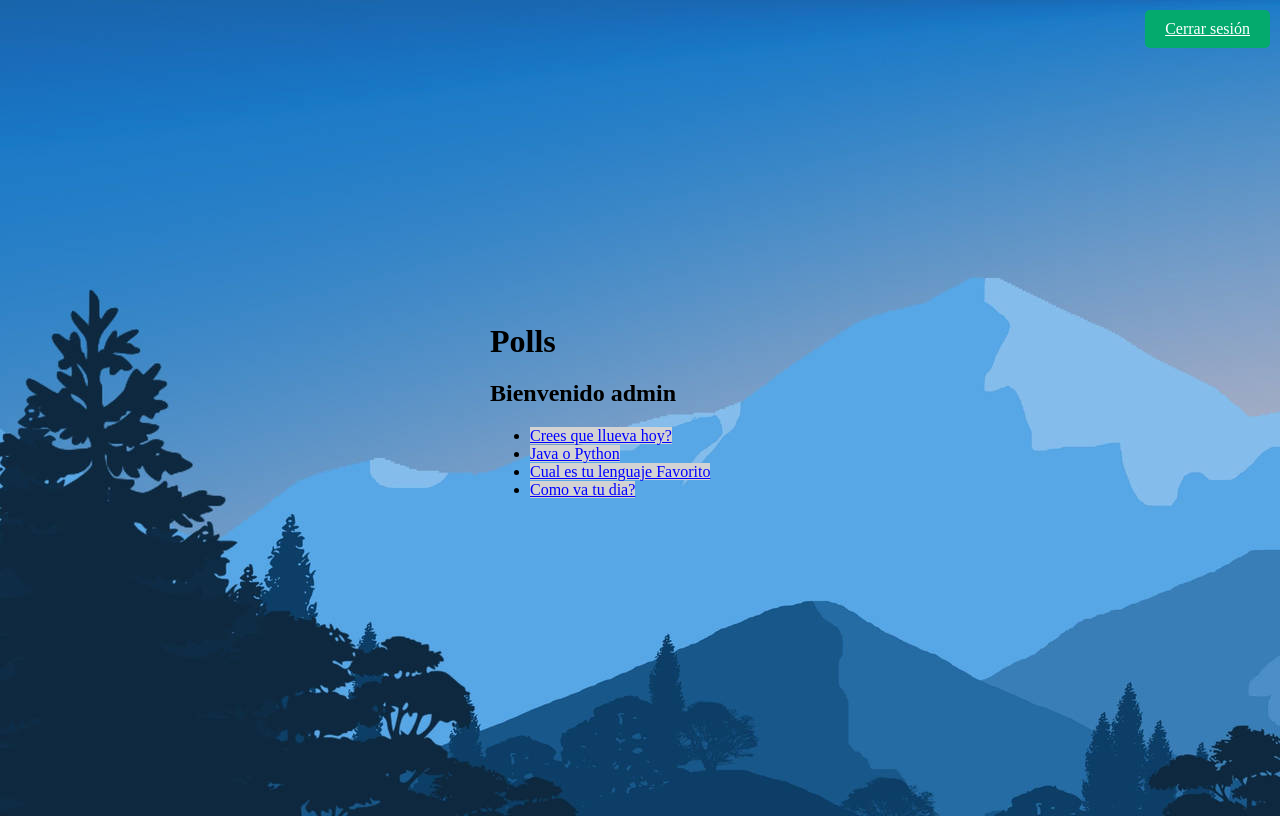
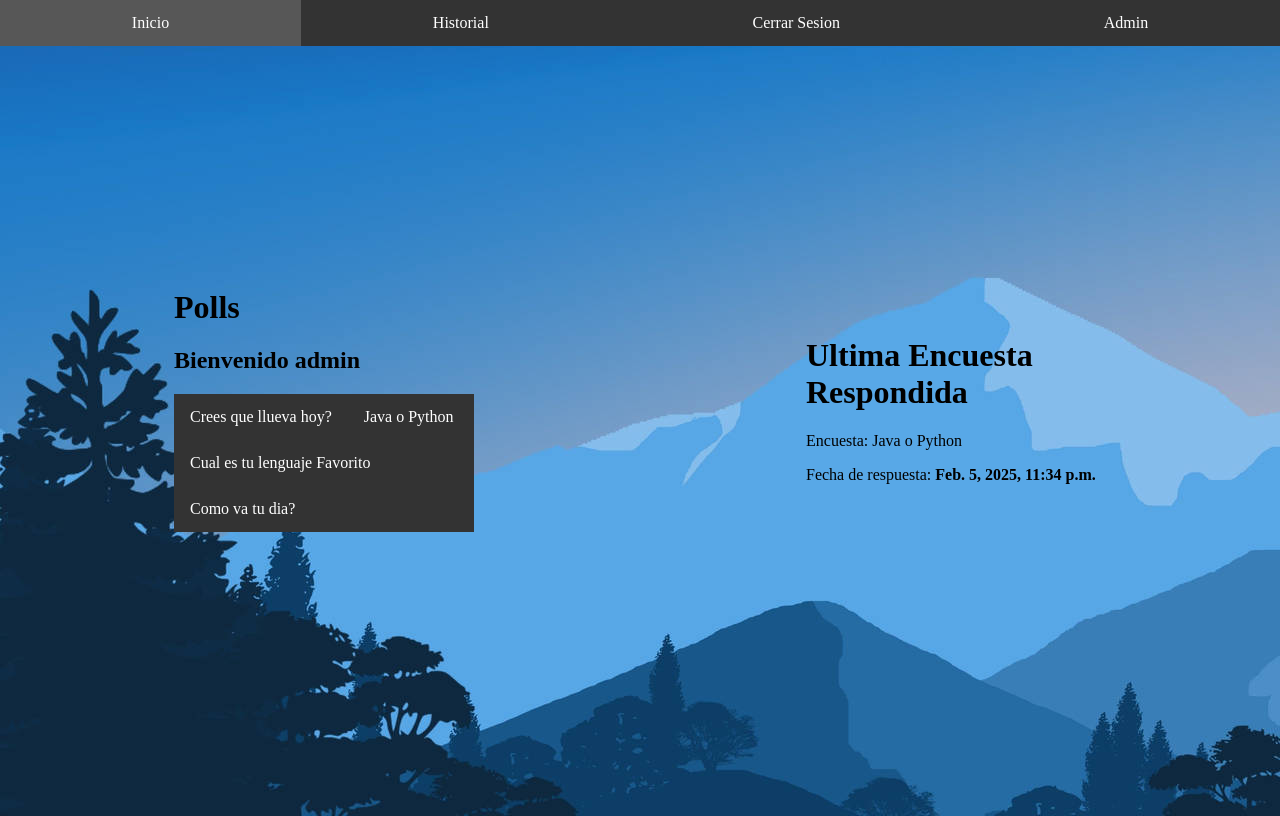
Before and after one commit to SamuelP-R/Djangotutorial, a Django app: page /polls/ in a window 1280 px wide. Run offline with Django 4.2, Linux system fonts and the light colour scheme; a user stored in the database is signed in; data comes from the database, SQL or seed files in the repository; both versions use the stored data as it was after the commit.

Commit message:
5_feb2025

```diff
--- a/polls/static/polls/style.css
+++ b/polls/static/polls/style.css
@@ -1,7 +1,4 @@
-li a {
-    background-color: lightgrey;
-  color: blue;
-}
+
 body {
     background: white url("images/background.jpg") no-repeat;
     display: flex;
@@ -30,6 +27,18 @@ div {
   font-size: 16px;
 }
 
+.top-left {
+  top: 10px;
+  right: 10px;
+  padding: 10px 20px;
+  background-color: #0ceb8e;
+  color: white;
+  border: none;
+  border-radius: 5px;
+  cursor: pointer;
+  font-size: 16px;
+}
+
 .top-right:hover {
   background-color: #0056b3;
 }
@@ -41,3 +50,61 @@ div {
   align-items: center;
   height: 100vh; /* Altura de toda la ventana */
 }
+
+ul {
+  list-style-type: none;
+  margin: top;
+  padding: 0;
+  overflow: hidden;
+  background-color: #333;
+}
+
+li {
+  float: left;
+}
+
+li a {
+  display: block;
+  color: white;
+  text-align: center;
+  padding: 14px 16px;
+  text-decoration: none;
+}
+
+/* Change the link color to #111 (black) on hover */
+li a:hover {
+  background-color: #111;
+}
+
+.menu {
+  background-color: #333; /* Color de fondo */
+  overflow: hidden;
+  width: 100%; /* Asegurar que ocupe todo el ancho */
+  position: fixed; /* Fijar el navbar en la parte superior */
+  top: 0;
+  left: 0;
+  z-index: 1000;
+}
+
+.menu ul {
+  list-style-type: none;
+  margin: 0;
+  padding: 0;
+  display: flex; /* Alinear los elementos en fila */
+}
+
+.menu li {
+  flex-grow: 1;
+  text-align: center;
+}
+
+.menu a {
+  display: block;
+  color: white;
+  text-decoration: none;
+  padding: 14px 20px;
+}
+
+.menu a:hover {
+  background-color: #575757;
+}
--- a/polls/templates/polls/index.html
+++ b/polls/templates/polls/index.html
@@ -6,46 +6,32 @@
     <title>Polls</title>
     {% load static %}
     <link rel="stylesheet" href="{% static 'polls/style.css' %}">
-    <style>
-        /* Botón en la esquina superior derecha */
-        .top-right {
-            position: absolute;
-            top: 10px;
-            right: 10px;
-            padding: 10px 20px;
-            background-color: #04AA6D;
-            color: white;
-            border: none;
-            border-radius: 5px;
-            cursor: pointer;
-            font-size: 16px;
-        }
 
-        .top-right:hover {
-            background-color:rgb(137, 157, 179);
-        }
-
-        /* Contenedor centrado */
-        .centered-div {
-            display: flex;
-            justify-content: center;
-            align-items: center;
-            height: 100vh; /* Altura de toda la ventana */
-        }
-
-        h1 {
-            margin-bottom: 20px; /* Espaciado inferior */
-        }
-    </style>
 </head>
 <body>
-      <!--Inicio de Sesión o Cerrar Sesión -->
+      <!--Nav bar -->
+      <nav class="menu">
+        <ul>
+          <li><a href="{% url 'polls:index' %}">Inicio</a></li>
+          <li><a href="#">Historial</a></li>
+          {% if user.is_authenticated %}
+            <li><a href="{% url 'logout' %}?next={{ request.path }}">Cerrar Sesion</a></li>
+                {% if user.is_superuser %}
+                    <li><a href="{% url 'admin:index' %}">Admin</a></li>
+                {% endif %}
+            {% else %}
+          <li><a href="{% url 'login' %}?next={{ request.path }}">Iniciar Sesion</a></li>
+          {% endif %}
+        </ul>
+      </nav>
+
+      <!--Inicio de Sesión o Cerrar Sesión
       {% if user.is_authenticated %}
       <a href="{% url 'logout' %}?next={{ request.path }}" class="top-right">Cerrar sesión</a>
       {% else %}
       <a href="{% url 'login' %}?next={{ request.path }}" class="top-right">Iniciar sesión</a>
      {% endif %}
-
+      -->
     <!-- Contenedor centrado -->
     <div class="centered-div">
         <div>
@@ -58,7 +44,18 @@
                 {% endfor %}
                 </ul>
             {% else %}
-                <p>No polls are available.</p>
+                <p>No hay encuestas disponibles.</p>
+            {% endif %}
+        </div>
+    </div>
+    <div class="centered-div">
+        <div>
+            <h1>Ultima Encuesta Respondida</h1>
+            {% if latest_question %}
+            <p>Encuesta: <string>{{ latest_question.question_text }}</strong/></p>
+            <p>Fecha de respuesta: <strong>{{ latest_vote_date }}</strong></p>
+            {% else %}
+            <p>No se respondio ninguna encuesta</p>
             {% endif %}
         </div>
     </div>
--- a/polls/urls.py
+++ b/polls/urls.py
@@ -14,4 +14,6 @@ urlpatterns = [
     path("<int:question_id>/vote/", views.vote, name="vote"),
 
     path('accounts/', include('django.contrib.auth.urls')),
+
+    path("<int:question_id>/delete-vote/", views.DeleteVoteView.as_view(), name="delete_vote"),
 ]
--- a/polls/views.py
+++ b/polls/views.py
@@ -1,6 +1,6 @@
 from django.shortcuts import get_object_or_404, render, redirect
-from django.db.models import F
-from django.views.generic import DetailView
+from django.urls import reverse
+from django.views.generic import DetailView, View
 from .models import Choice, Question, Voted
 from django.views import generic
 from django.utils import timezone
@@ -17,9 +17,19 @@ class IndexView(generic.ListView):
     Return the last five published questions (not including those set to be
     published in the future).
     """
-        return Question.objects.filter(pub_date__lte=timezone.now()).order_by("-pub_date")[
-        :5
-    ]
+        return Question.objects.filter(pub_date__lte=timezone.now()).order_by("-pub_date")[:5]
+
+    def get_context_data(self, **kwargs):
+        context = super().get_context_data(**kwargs)
+        if self.request.user.is_authenticated:
+            latest_vote = Voted.objects.filter(user=self.request.user).order_by('-vote_date').first()
+            if latest_vote:
+                context["latest_vote_date"] = latest_vote.vote_date
+                context["latest_question"] = latest_vote.question
+            else:
+                context["latest_vote_date"] = None
+                context["latest_question"] = None
+        return context
 
 
 class DetailView(DetailView):
@@ -36,11 +46,22 @@ class DetailView(DetailView):
             user=self.request.user, question=question
         ).exists() if self.request.user.is_authenticated else False
 
-        print(f'Usuario: {self.request.user}, Ha votado: {user_has_voted}')  # 👀 Ver en consola
+        print(f'Usuario: {self.request.user}, Ha votado: {user_has_voted}')  # Ver en consola
 
         context["user_has_voted"] = user_has_voted
         return context
 
+
+class DeleteVoteView(View):
+    def post(self, request, *args, **kwargs):
+        question_id = self.kwargs.get("question_id")
+        vote = Voted.objects.filter(user=self.request.user, question_id=question_id).first()
+
+        if vote:
+            vote.choice.votes = max(0, vote.choice.votes - 1)
+            vote.choice.save()
+            vote.delete()#borra el voto del usuario que esta logiado
+        return redirect(reverse("polls:detail", kwargs={"pk": question_id}))
 
 class ResultsView(generic.DetailView):
     model = Question
```
Also changed, not shown: polls/templates/polls/detail.html (+16 -0 lines), polls/templates/polls/results.html (+14 -1 lines), db.sqlite3, polls/templates/polls/delete.html (added).
